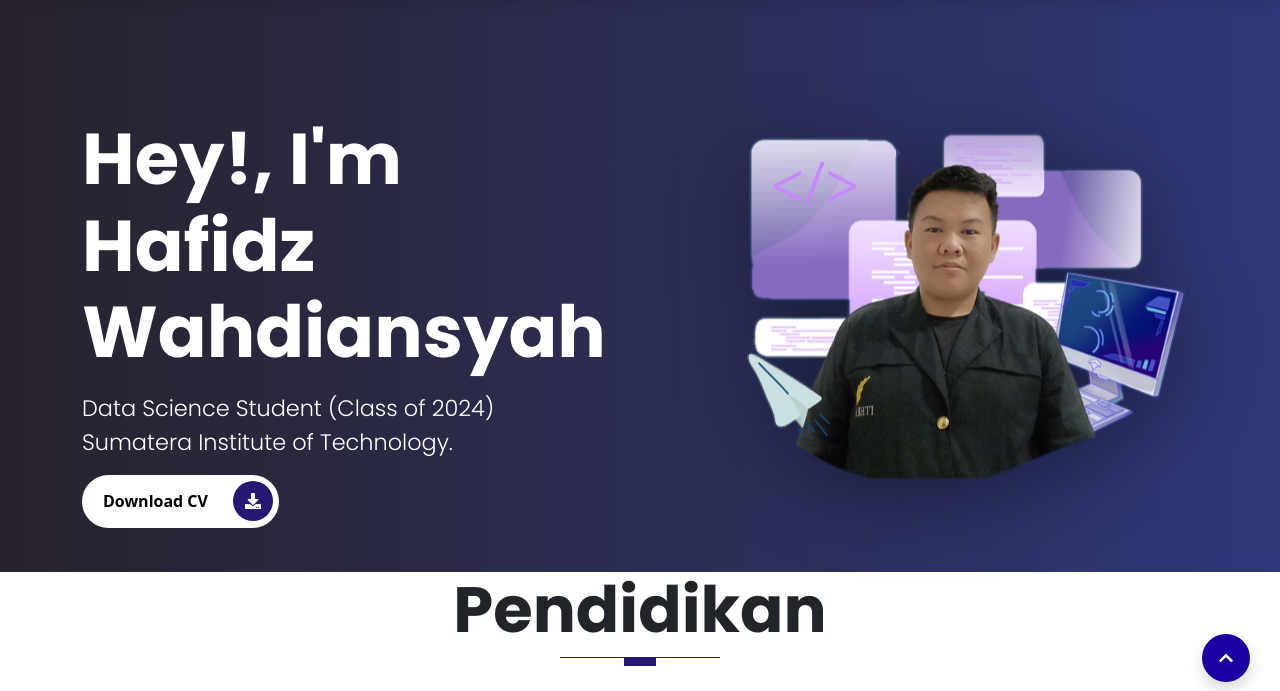
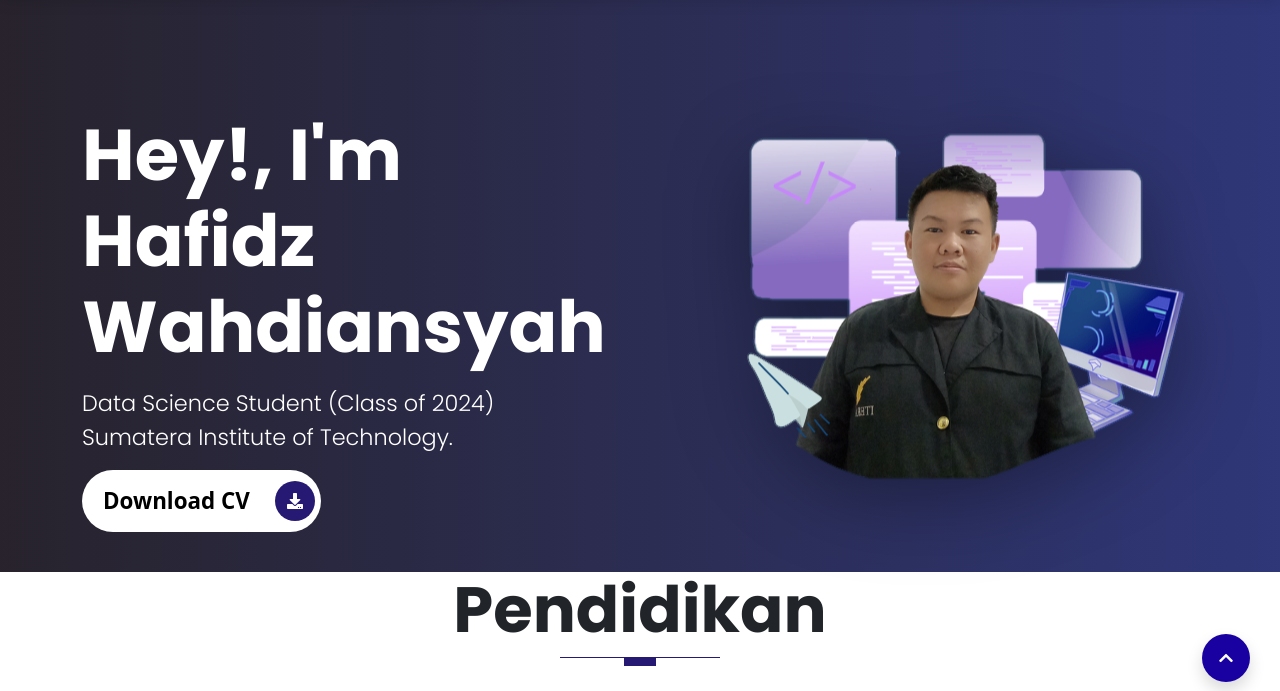
Before and after one commit to hafidzwahdiansyah/Hafidz-Wahdiansyah, a website: page index.html in a window 1280 px wide. Shown: the part 88-779 px from the top of the page. Drawn offline with nearby package versions, Linux system fonts and the light colour scheme; files that its build step writes are made by us from their sources.

Commit message:
Update index.html

```diff
--- a/index.html
+++ b/index.html
@@ -121,7 +121,7 @@
 
         </h1>
                 <button type="button"
-          class="rounded-pill btn-rounded"
+          class="rounded-pill btn-rounded display-2--description lh-base d-block mt-3 slide-right"
           onclick="window.open('https://drive.google.com/file/d/1tfLJVBHnyeaFxe6-oAppKTKmdh3LyzdY/view?usp=drive_link', '_blank')">
           Download CV <span><i class="fas fa-download"></i></span>
         </button>
```
